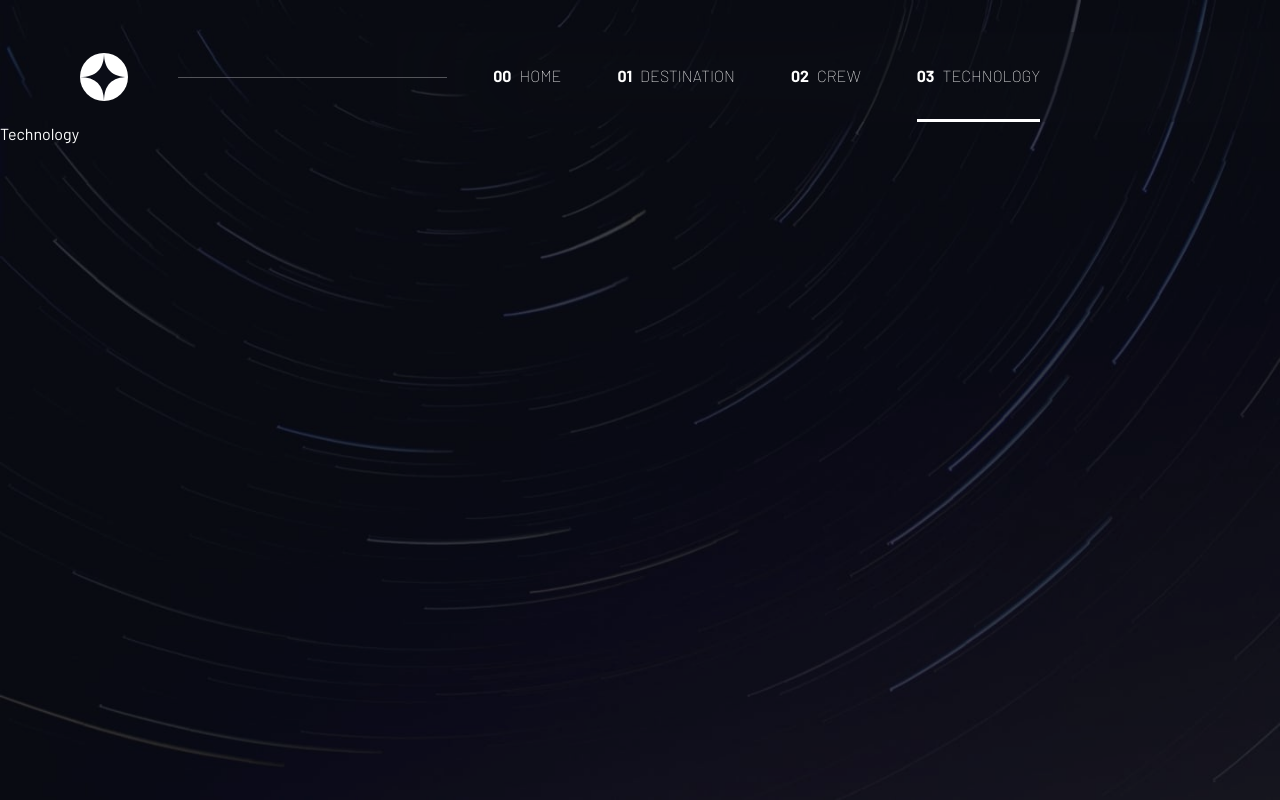
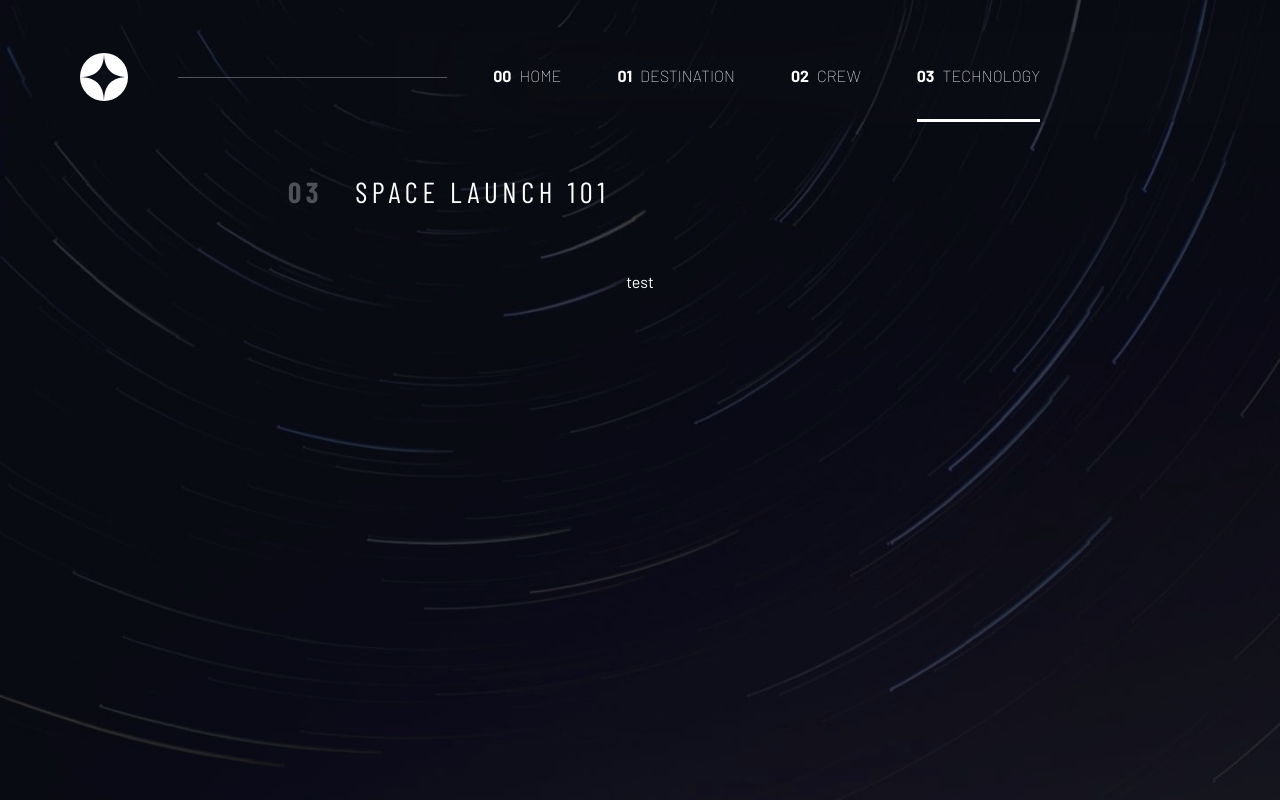
Before and after one commit to Krb0/space-tourism-tailwind, a React (Create React App) app: page /technology in a window 1280 px wide. Built offline with nearby package versions, Linux system fonts and the light colour scheme; a web font is replaced by a local one.

Commit message:
technology schema added

```diff
--- /dev/null
+++ b/src/models/technology.schema.ts
@@ -0,0 +1,10 @@
+interface TechnologySchema {
+  name: string;
+  images: {
+    portrait: string;
+    landscape: string;
+  };
+  description: string;
+}
+
+export default TechnologySchema;
--- a/src/pages/technology.tsx
+++ b/src/pages/technology.tsx
@@ -1,7 +1,19 @@
 import React from "react";
 
 const Technology = () => {
-  return <div className="text-white">Technology</div>;
+  return (
+    <div className="flex flex-col text-white px-[4rem] xl:px-[18rem] ">
+      <h3 className="font-condensed tracking-[4.7px] font-[300] text-[19px] xl:text-[29px] mt-16 xl:mt-12 ">
+        <span className="text-[#4E5058] font-[700] pr-8 font-condensed">
+          03
+        </span>
+        SPACE LAUNCH 101
+      </h3>
+      <div className="flex gap-12 xl:gap-40 justify-center mt-2 xl:mt-14 flex-col xl:flex-row items-center text-center xl:text-left">
+        <span>test</span>
+      </div>
+    </div>
+  );
 };
 
 export default Technology;
```
